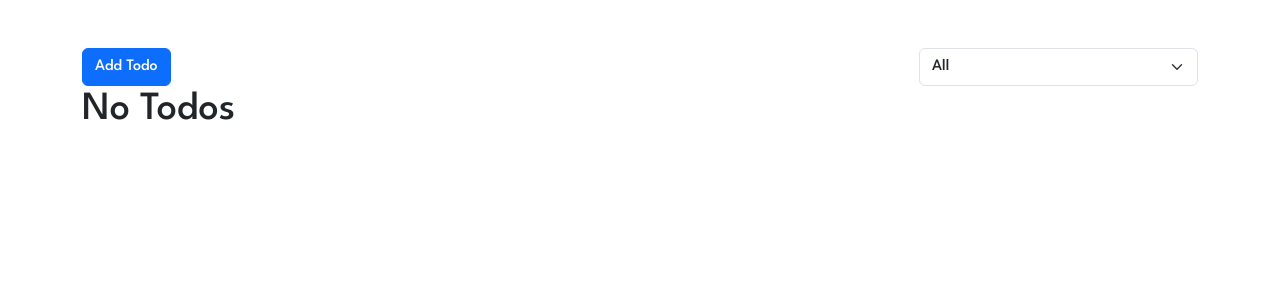
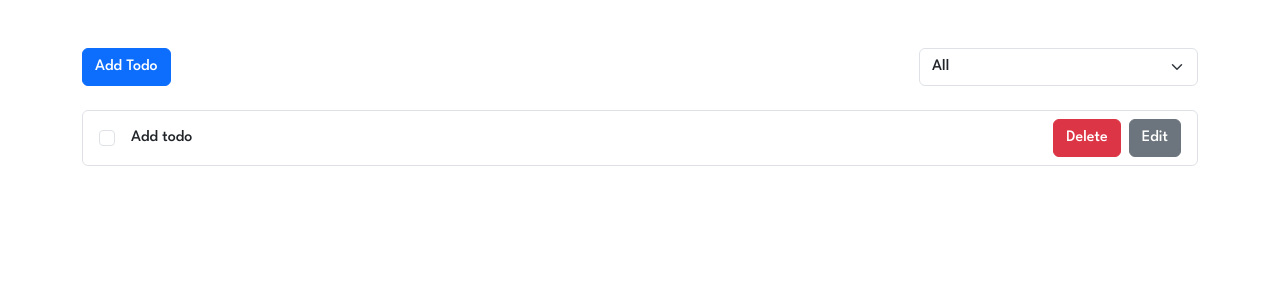
Before and after one commit to Mark-Alexis-Posadas/react-mini-practice, a React (Vite) app: page / in a window 1280 px wide. Shown: the top 300 px of the page. Built offline with nearby package versions, Linux system fonts and the light colour scheme.

Commit message:
added todo check and styles

```diff
--- a/src/components/todo-app/Todo.jsx
+++ b/src/components/todo-app/Todo.jsx
@@ -12,14 +12,19 @@ export const Todo = () => {
       text: "Cancel",
     },
   ];
+
   const inputRef = React.useRef(null);
   const [show, setShow] = React.useState(false);
+  const [checked, setChecked] = React.useState(false);
   const [todoTitle, setTodoTitle] = React.useState("Add Todo");
+  const [btn, setBtn] = React.useState(buttons);
+
   const [todos, setTodos] = React.useState(() => {
     try {
       // Initialize todos with data from local storage, or an empty array if there's none
       const storedTodos = JSON.parse(localStorage.getItem("todos"));
-      return storedTodos || [];
+      return storedTodos || [{ text: "Add todo", checked: false }];
+      // return storedTodos || [];
     } catch (error) {
       console.error(error);
       return [];
@@ -38,11 +43,11 @@ export const Todo = () => {
   const handleClose = () => {
     setShow(false);
   };
-  //Modal Title Input
-  const handleTitleChange = (e) => {
-    const result = e.target.value;
-    console.log(result);
-  };
+  // //Modal Title Input
+  // const handleTitleChange = (e) => {
+  //   const result = e.target.value;
+  //   console.log(result);
+  // };
 
   //Add Task Button
   const handleAddTask = (e) => {
@@ -53,13 +58,21 @@ export const Todo = () => {
       return; // Stop the function execution if the input is empty
     }
 
-    const updatedVal = [...todos, inputRef.current.value];
+    // const updatedVal = todos.map((todo, idx) => ({
+    //   ...todo,
+    //   text: inputRef.current.value,
+    //   checked: false,
+    // }));
+
+    const updatedVal = [
+      ...todos,
+      { text: inputRef.current.value, checked: false },
+    ];
 
     setTodos(updatedVal);
     inputRef.current.value = "";
     handleClose();
   };
-
   //Delete Todos
   const handleDelete = (idx) => {
     const removeTodos = todos.filter((_, id) => id !== idx);
@@ -71,7 +84,25 @@ export const Todo = () => {
   const handleEdit = () => {
     handleShow();
     setTodoTitle("Update Todo");
+
+    const newBtns = btn.map((b) => ({
+      ...b,
+      text: b.id === 1 ? "Update Task" : "Cancel",
+    }));
+    setBtn(newBtns);
   };
+
+  //Toggle Check
+
+  const toggleCheck = (index) => {
+    const updatedTodos = [...todos];
+    updatedTodos[index].checked = !updatedTodos[index].checked;
+    setTodos(updatedTodos);
+  };
+
+  const stylesChecked = (isChecked) => ({
+    textDecoration: isChecked ? "line-through" : "none",
+  });
 
   return (
     <div className="container mt-5">
@@ -99,7 +130,16 @@ export const Todo = () => {
                 className="list-group-item d-flex align-items-center justify-content-between"
                 key={idx}
               >
-                {todo}
+                <input
+                  className="form-check-input me-3 mt-0"
+                  type="checkbox"
+                  value={todo.checked}
+                  onChange={() => toggleCheck(idx)}
+                />
+
+                <span className="me-auto" style={stylesChecked(todo.checked)}>
+                  {todo.text} {/* Render the 'text' property */}
+                </span>
                 <span className="d-flex align-items-center">
                   <button
                     className="btn btn-danger"
@@ -122,11 +162,11 @@ export const Todo = () => {
       <TodoModal
         show={show}
         close={handleClose}
-        handleTitleChange={handleTitleChange}
+        // handleTitleChange={handleTitleChange}
         handleAddTask={handleAddTask}
         inputRef={inputRef}
         todoTitle={todoTitle}
-        buttons={buttons}
+        buttons={btn}
       />
     </div>
   );
```
